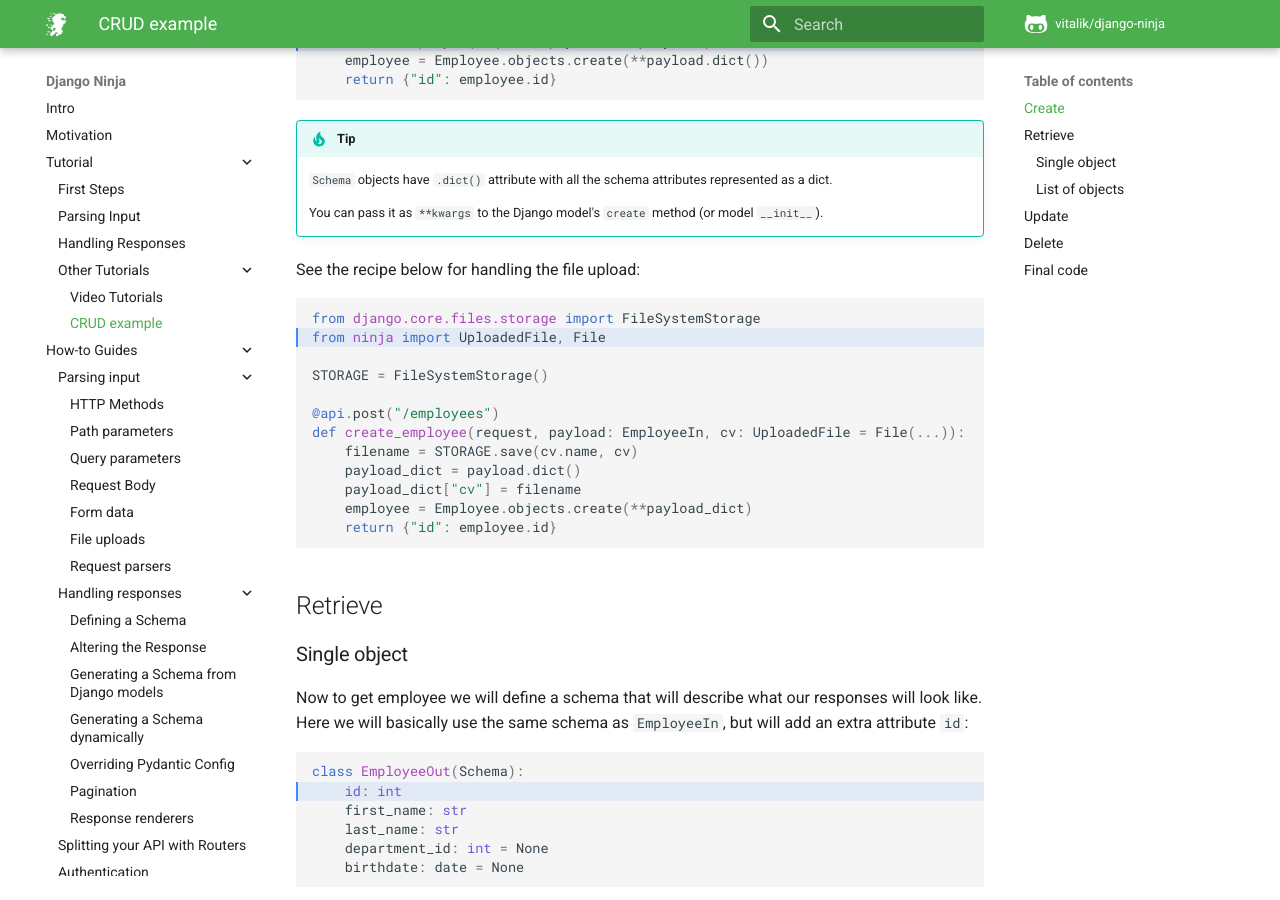
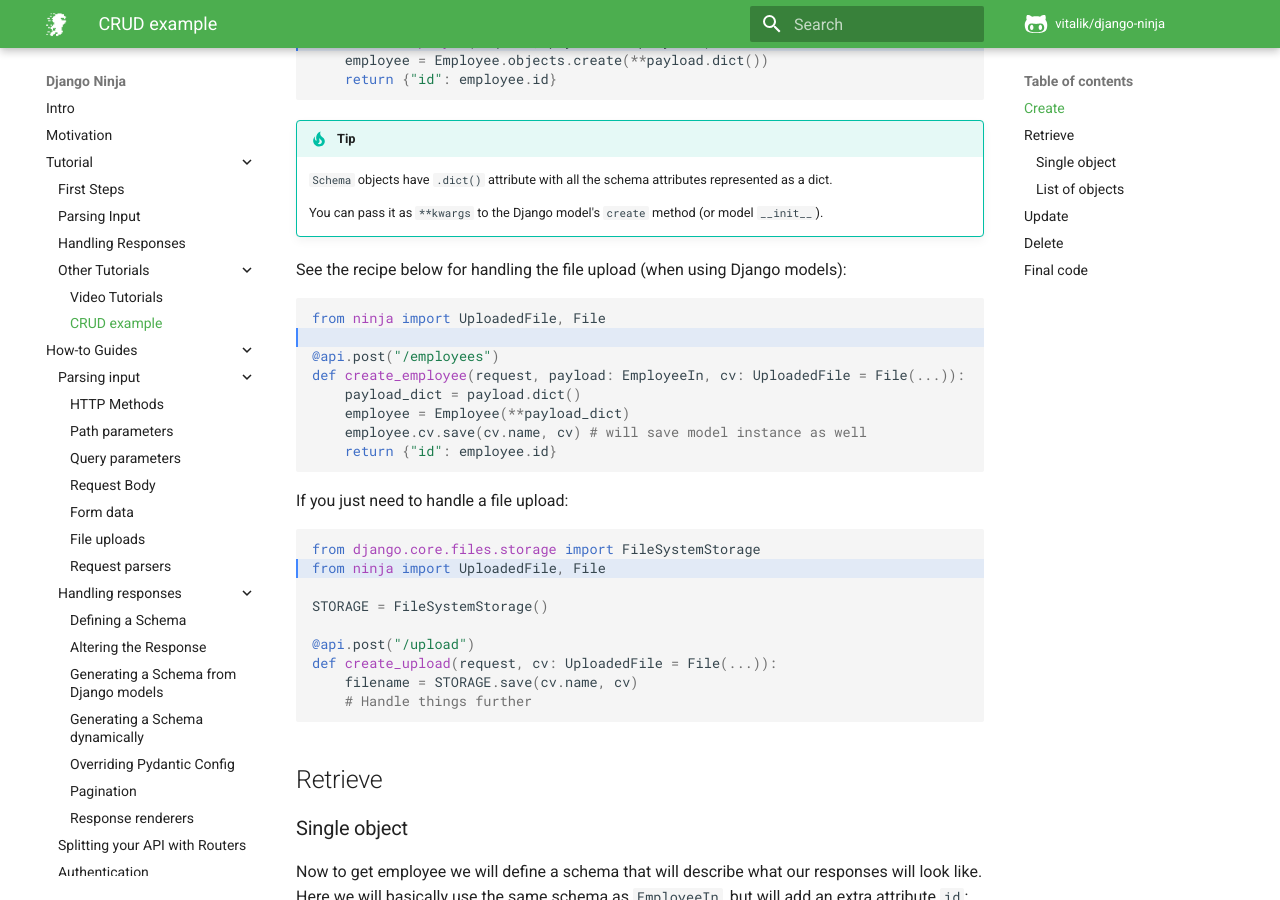
Before and after one commit to rainbow1016/django-master, an MkDocs documentation site: the page built from docs/docs/tutorial/other/crud.md, in a window 1280 px wide and 900 px high, scrolled down 899 px. Built offline with MkDocs 1.6.1 and Material for MkDocs 9.7.7, drawn with Linux system fonts in a browser that asks for light colours; comment, search, counter and statistics services are not loaded.

Commit message:
Optimize the file upload recipe. Add another recipe for handly files only.

````diff
--- a/docs/docs/tutorial/other/crud.md
+++ b/docs/docs/tutorial/other/crud.md
@@ -53,7 +53,20 @@ def create_employee(request, payload: EmployeeIn):
 
     You can pass it as `**kwargs` to the Django model's `create` method (or model `__init__`).
 
-See the recipe below for handling the file upload:
+See the recipe below for handling the file upload (when using Django models):
+
+```Python hl_lines="2"
+from ninja import UploadedFile, File
+
+@api.post("/employees")
+def create_employee(request, payload: EmployeeIn, cv: UploadedFile = File(...)):
+    payload_dict = payload.dict()
+    employee = Employee(**payload_dict)
+    employee.cv.save(cv.name, cv) # will save model instance as well
+    return {"id": employee.id}
+```
+
+If you just need to handle a file upload:
 
 ```Python hl_lines="2"
 from django.core.files.storage import FileSystemStorage
@@ -61,13 +74,10 @@ from ninja import UploadedFile, File
 
 STORAGE = FileSystemStorage()
 
-@api.post("/employees")
-def create_employee(request, payload: EmployeeIn, cv: UploadedFile = File(...)):
+@api.post("/upload")
+def create_upload(request, cv: UploadedFile = File(...)):
     filename = STORAGE.save(cv.name, cv)
-    payload_dict = payload.dict()
-    payload_dict["cv"] = filename
-    employee = Employee.objects.create(**payload_dict)
-    return {"id": employee.id}
+    # Handle things further
 ```
 
 ## Retrieve
````
